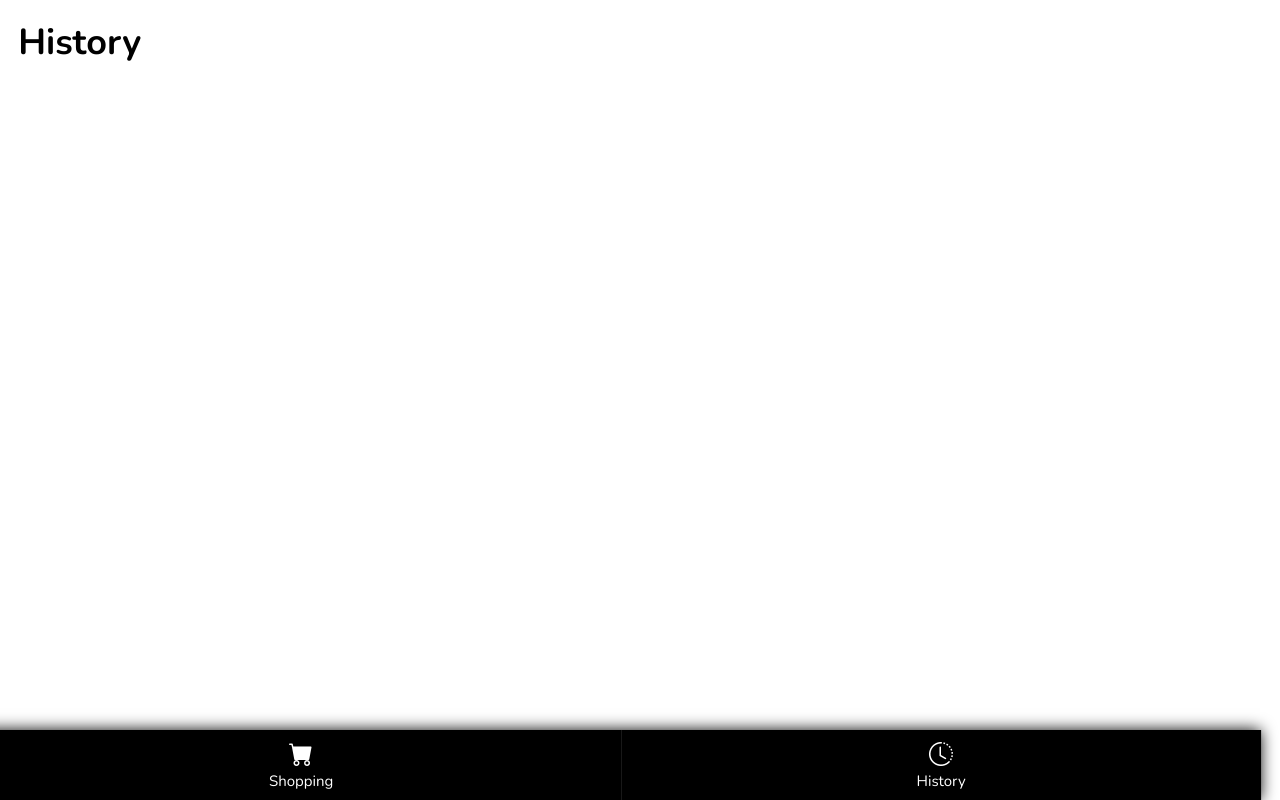
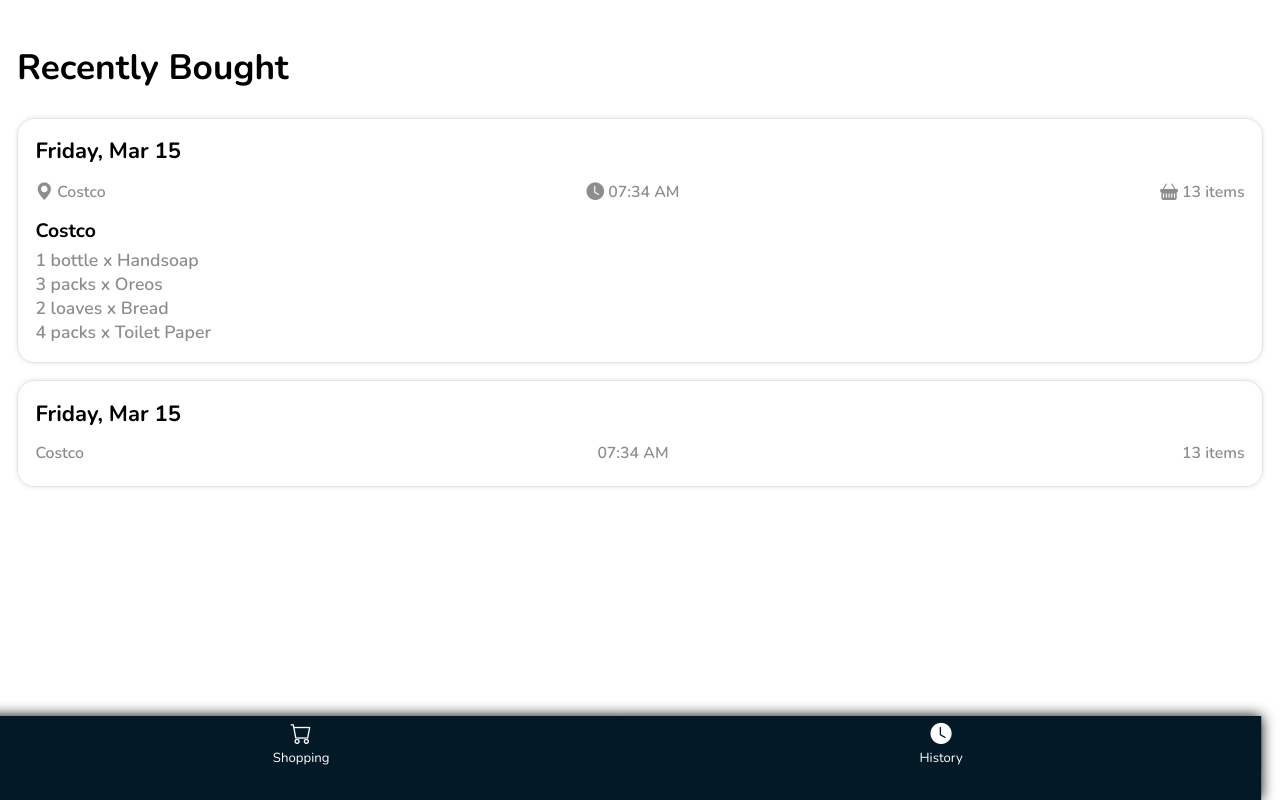
Before and after one commit to LorenzoAblis/ablis-shopping-list, a React (Vite) app: page /history in a window 1280 px wide. Built offline with nearby package versions, Linux system fonts and the light colour scheme.

Commit message:
modified margins, sizing and added history

```diff
--- a/src/Common/components/Navbar.jsx
+++ b/src/Common/components/Navbar.jsx
@@ -1,27 +1,36 @@
 import "../styles/Navbar.scss";
-import { useNavigate } from "react-router-dom";
+import { useNavigate, useLocation } from "react-router-dom";
 
 const Navbar = () => {
   const navigate = useNavigate();
+  const location = useLocation();
+
   return (
     <footer>
       <div className="navbar-content">
         <ul className="navbar-buttons">
           <li>
-            <button
-              className="shopping-button navbar-button"
-              onClick={() => navigate("/")}
-            >
-              <i className="bi bi-cart-fill"></i>
+            <button className="navbar-button" onClick={() => navigate("/")}>
+              <i
+                className={`bi ${
+                  location.pathname === "/" ? "bi-cart-fill" : "bi-cart"
+                }`}
+              ></i>
               <p>Shopping</p>
             </button>
           </li>
           <li>
             <button
-              className="history-button navbar-button"
+              className="navbar-button"
               onClick={() => navigate("/history")}
             >
-              <i className="bi bi-clock-history"></i>
+              <i
+                className={`bi ${
+                  location.pathname === "/history"
+                    ? "bi-clock-fill"
+                    : "bi-clock"
+                }`}
+              ></i>
               <p>History</p>
             </button>
           </li>
--- a/src/Common/styles/Navbar.scss
+++ b/src/Common/styles/Navbar.scss
@@ -1,4 +1,3 @@
-/* Navbar.scss */
 @import "../../index.scss";
 
 footer {
@@ -7,16 +6,15 @@
   bottom: 0;
   width: 100vw;
   transform: translateX(-2.1%);
-  display: flex;
-  align-items: center;
-  justify-content: center;
   background-color: $background-secondary;
-  height: 3.5rem;
+  height: 4.75rem;
   box-shadow: 0 0 0.75rem black;
+  background-color: #031926;
 
   .navbar-content {
     width: 100%;
     height: 100%;
+    margin-bottom: 5rem;
 
     .navbar-buttons {
       margin: 0;
@@ -24,19 +22,16 @@
       justify-content: space-evenly;
       list-style: none;
       padding: 0;
-      height: 100%;
 
       li {
         width: 50%;
         margin: 0;
-        display: flex;
-        justify-content: center;
 
         .navbar-button {
           width: 100%;
           height: 100%;
           color: white;
-          background-color: black;
+          background-color: #031926;
           padding: 0.25rem;
           border: none;
           display: inline;
--- a/src/History/components/History.jsx
+++ b/src/History/components/History.jsx
@@ -1,3 +1,5 @@
+// import PropTypes from "prop-types";
+
 import Navbar from "../../Common/components/Navbar";
 import "../styles/History.scss";
 
@@ -6,8 +8,47 @@
     <>
       <main>
         <header>
-          <h1>History</h1>
+          <h1>Recently Bought</h1>
         </header>
+        <section className="history-items">
+          <div className="history-item">
+            <div className="header">
+              <h2>Friday, Mar 15</h2>
+              <div className="header-details">
+                <p>
+                  <i className="bi bi-geo-alt-fill"></i> Costco
+                </p>
+                <p>
+                  <i className="bi bi-clock-fill"></i> 07:34 AM
+                </p>
+                <p>
+                  <i className="bi bi-basket-fill"></i> 13 items
+                </p>
+              </div>
+            </div>
+            <div className="content">
+              <div className="store">
+                <h3>Costco</h3>
+                <div className="store-items">
+                  <p>1 bottle x Handsoap</p>
+                  <p>3 packs x Oreos</p>
+                  <p>2 loaves x Bread</p>
+                  <p>4 packs x Toilet Paper</p>
+                </div>
+              </div>
+            </div>
+          </div>
+          <div className="history-item">
+            <div className="header">
+              <h2>Friday, Mar 15</h2>
+              <div className="header-details">
+                <p>Costco</p>
+                <p>07:34 AM</p>
+                <p>13 items</p>
+              </div>
+            </div>
+          </div>
+        </section>
       </main>
       <Navbar></Navbar>
     </>
--- a/src/History/styles/History.scss
+++ b/src/History/styles/History.scss
@@ -2,12 +2,75 @@
 
 main {
   header {
+    margin-bottom: 1rem;
+
     h1 {
       padding-left: 0.51rem;
-      font-size: 1.8rem;
+      font-size: 2rem;
       margin: 0;
       margin-top: 0.5rem;
       margin-bottom: 0.25rem;
     }
   }
+
+  .history-items {
+    display: flex;
+    flex-direction: column;
+    gap: 1rem;
+
+    .history-item {
+      border: 1px $background-secondary solid;
+      box-shadow: 0 0 0.3rem $background-secondary;
+      border-radius: 1rem;
+      display: flex;
+      flex-direction: column;
+      padding: 1rem;
+
+      .header {
+        display: flex;
+        flex-direction: column;
+        width: 100%;
+
+        h2 {
+          text-align: left;
+          width: 100%;
+          margin: 0;
+          margin-bottom: 0.25rem;
+          font-size: 1.25rem;
+        }
+
+        .header-details {
+          display: inline-flex;
+          flex-direction: row;
+          justify-content: space-between;
+          width: 100%;
+          margin: 0;
+          color: $text-secondary;
+
+          p {
+            margin: 0;
+            font-weight: 600;
+            font-size: 0.9rem;
+          }
+        }
+      }
+
+      .content {
+        margin-top: 0.5rem;
+        .store {
+          h3 {
+            font-size: 1.1rem;
+            margin: 0;
+            margin-bottom: 0.25rem;
+          }
+
+          p {
+            margin: 0;
+            font-weight: 600;
+            color: $text-secondary;
+          }
+        }
+      }
+    }
+  }
 }
--- a/src/Shopping/components/Checkout.jsx
+++ b/src/Shopping/components/Checkout.jsx
@@ -1,7 +1,7 @@
 import PropTypes from "prop-types";
 import { useState, useEffect } from "react";
 import { db } from "/firebaseConfig";
-import { ref, set, remove } from "firebase/database";
+import { ref, update, remove } from "firebase/database";
 
 import Modal from "../../Common/components/Modal";
 import "../styles/Checkout.scss";
@@ -31,11 +31,7 @@
     const itemsToClear = items.filter((item) => item.completed);
     for (const item of itemsToClear) {
       if (item.name) {
-        await set(ref(db, "shopping_items/" + item.name), {
-          name: item.name || "",
-          quantity: item.quantity || 0,
-          store: item.store || "",
-          description: item.description || "",
+        await update(ref(db, "shopping_items/" + item.name), {
           completed: false,
         });
       }
--- a/src/Shopping/components/EditItem.jsx
+++ b/src/Shopping/components/EditItem.jsx
@@ -16,7 +16,7 @@
         quantity: newItem.quantity || 0,
         store: newItem.store || "",
         description: newItem.description || "",
-        completed: false,
+        completed: newItem.completed || false,
       });
     }
 
--- a/src/Shopping/components/ShoppingItem.jsx
+++ b/src/Shopping/components/ShoppingItem.jsx
@@ -1,7 +1,7 @@
 import PropTypes from "prop-types";
 import { useEffect, useState } from "react";
 import { db } from "/firebaseConfig";
-import { ref, set, remove } from "firebase/database";
+import { ref, update, remove } from "firebase/database";
 
 const ShoppingItem = ({ item, setShowEditItem, setItemToEdit }) => {
   const [showMenu, setShowMenu] = useState(false);
@@ -26,11 +26,7 @@
   };
 
   const handleComplete = async () => {
-    await set(ref(db, "shopping_items/" + item.name), {
-      name: item.name,
-      quantity: item.quantity,
-      store: item.store,
-      description: item.description,
+    await update(ref(db, "shopping_items/" + item.name), {
       completed: item.completed ? false : true,
     });
   };
--- a/src/Shopping/styles/Shopping.scss
+++ b/src/Shopping/styles/Shopping.scss
@@ -4,16 +4,18 @@
   overflow-x: hidden;
 
   header {
+    margin-top: 2rem;
+
     .nav-title {
       padding-left: 0.51rem;
-      font-size: 1.8rem;
+      font-size: 2rem;
       margin: 0;
       margin-top: 0.5rem;
       margin-bottom: 0.25rem;
     }
 
     .button-group {
-      margin: 0.5rem 0;
+      margin: 1.5rem 0;
       display: flex;
       justify-content: space-evenly;
 
--- a/src/index.scss
+++ b/src/index.scss
@@ -2,7 +2,7 @@
 
 * {
   font-family: "Nunito", sans-serif;
-  font-size: 2.5vh;
+  font-size: 2.2vh;
 }
 
 body {
```
